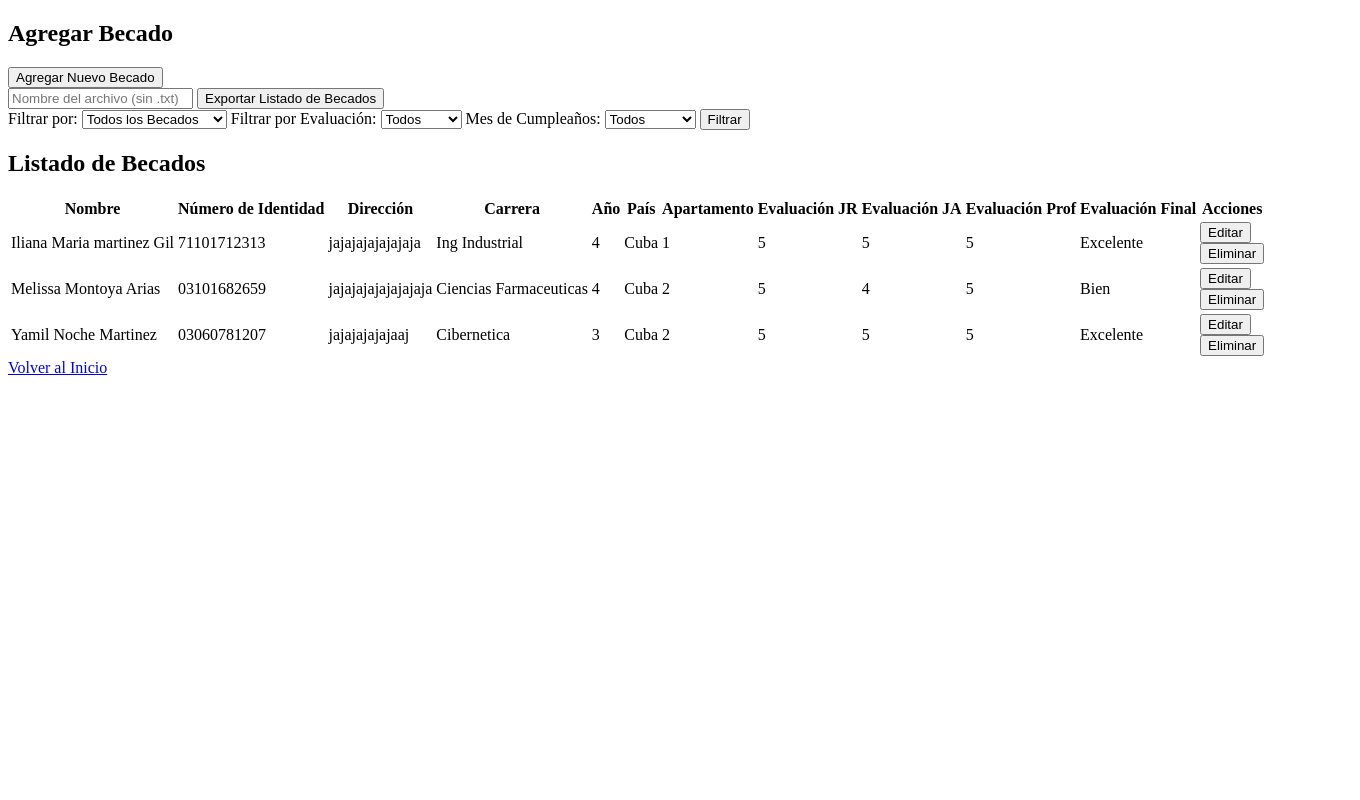
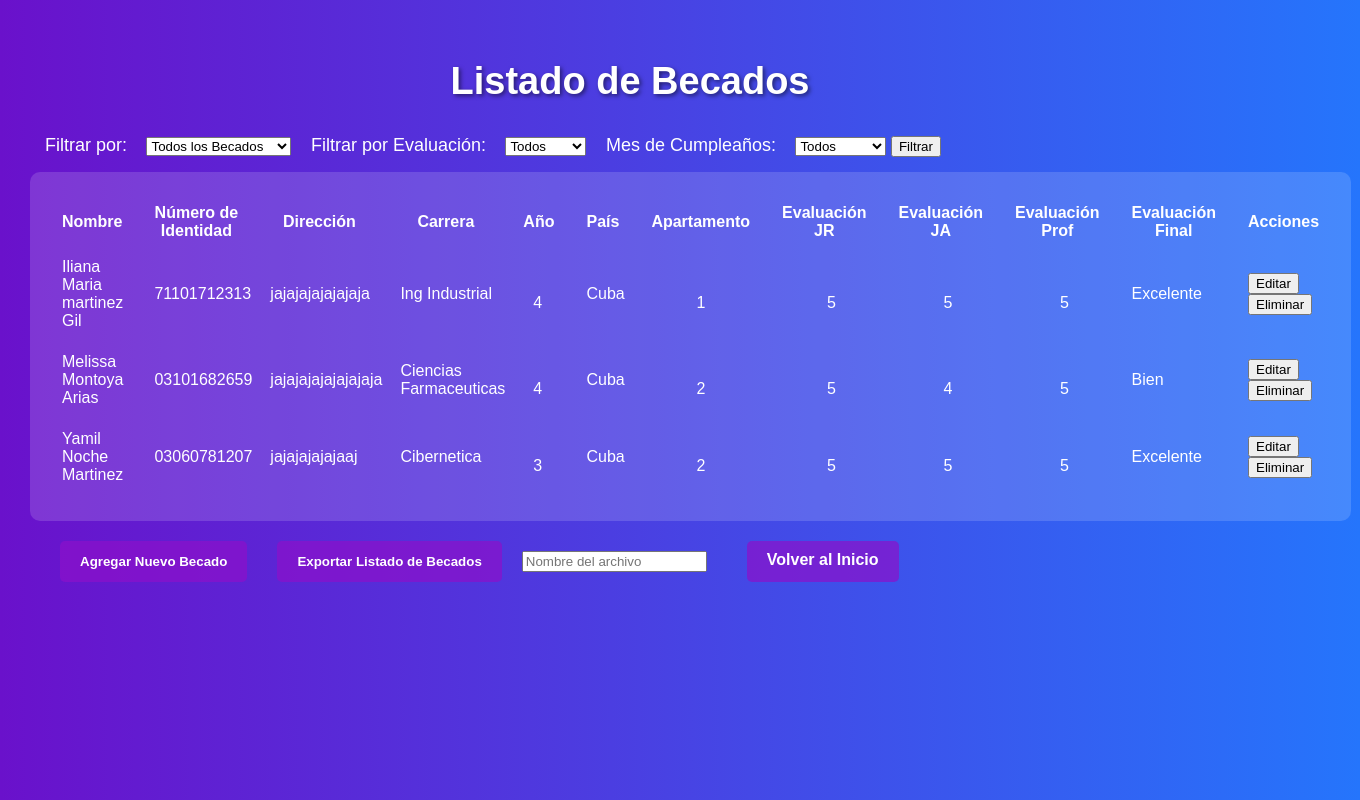
Before and after one commit to Yamil0307/sistema-becados, a Django app: page /add_becado/ in a window 1360 px wide. Run offline with Django 5.2, Linux system fonts and the light colour scheme; a user stored in the database is signed in; data comes from the database, SQL or seed files in the repository; both versions use the stored data as it was after the commit.

Commit message:
Implementando consultas, filtros de busqueda y elementos visuales en las vistas

```diff
--- /dev/null
+++ b/static/css/list_becados.css
@@ -0,0 +1,81 @@
+body {
+    font-family: Arial, sans-serif;
+    background: linear-gradient(to right, #6a11cb, #2575fc);
+    justify-content: center;
+    align-items: center;
+    margin: 30px;
+}
+
+.titulo{
+    color: #fff;
+    margin-top: 60px;
+    margin-left: -100px;
+    display: flex;
+    justify-content: center;
+    font-size: 38px;
+    text-shadow: 2px 2px 4px rgba(0, 0, 0, 0.5);
+}
+
+.filtros{
+    color: #fff;
+    font-size: 18px;
+    margin: 15px;
+}
+
+.tabla_becados{
+    margin-top: 15px;
+    padding: 15px;
+    color: #fff;
+    background-color: rgba(255, 255, 255, 0.15);
+    border-radius: 10px;
+    margin-bottom: 20px;
+}
+
+.columnas{
+    font-size: 16px;
+    padding: 15px;
+    margin-bottom: 20px;
+}
+
+.filas{
+    justify-content: space-evenly;
+    font-size: 16px;
+    padding-left: 15px;
+    padding-bottom: 20px;
+}
+.fila1{
+    padding-left: 25px;
+}
+
+.fila2{
+    padding-left: 60px;
+}
+
+.end{
+    display: flex;
+    justify-content: left;
+}
+
+.boton:hover {
+    background-color: rgba(37, 117, 252, 0.7);
+}
+
+.boton{
+    color: #fff;
+    text-decoration: none;
+    font-weight: bold;
+    margin-left: 30px;
+    padding: 10px 20px;
+    border: none;
+    border-radius: 5px;
+    background-color: rgba(140, 17, 203, 0.7);
+}
+
+.extra{
+    text-decoration: none;
+    font-weight: bold;
+    margin-left: 10px;
+    padding: 10px;
+    border: none;
+    border-radius: 5px;
+}
--- a/templates/add_becado.html
+++ b/templates/add_becado.html
@@ -1,12 +1,13 @@
 <!DOCTYPE html>
 <html>
 <head>
-    <title>Agregar Becado - Residencia Estudiantil</title>
+    <title >Listado Becados - Residencia Estudiantil</title>
     {% load static %}
     <link rel="stylesheet" type="text/css" href="{% static 'css/modal.css' %}">
+    <link rel="stylesheet" type="text/css" href="{% static 'css/list_becados.css' %}">
 </head>
 <body>
-    <h2>Agregar Becado</h2>
+    <h2 class="titulo">Listado de Becados</h2>
 
     {% if messages %}
     <div class="messages">
@@ -16,25 +17,16 @@
     </div>
     {% endif %}
 
-    <button id="addBecadoBtn">Agregar Nuevo Becado</button>
-    <form method="GET" action="{% url 'export_becados' %}">
-        {% csrf_token %}
-        <input type="hidden" name="filter_option" value="{{ filter_option }}">
-        <input type="hidden" name="filter_country" value="{{ filter_country }}">
-        <input type="text" name="filename" placeholder="Nombre del archivo (sin .txt)" required>
-        <button type="submit">Exportar Listado de Becados</button>
-    </form>
-
     <!-- Filter Form -->
     <form method="GET" action="{% url 'add_becado' %}">
-        <label for="filter_option">Filtrar por:</label>
+        <label class="filtros" for="filter_option">Filtrar por:</label>
         <select name="filter_option" id="filter_option" onchange="toggleCountryInput()">
             <option value="all" {% if filter_option == 'all' %}selected{% endif %}>Todos los Becados</option>
             <option value="foreign" {% if filter_option == 'foreign' %}selected{% endif %}>Becados Extranjeros</option>
             <option value="country" {% if filter_option == 'country' %}selected{% endif %}>Por País</option>
         </select>
         <input type="text" name="filter_country" id="filter_country" placeholder="Escriba el país" value="{{ filter_country }}" {% if filter_option != 'country' %}style="display:none;"{% endif %}>
-        <label for="evaluation_filter">Filtrar por Evaluación:</label>
+        <label class="filtros" for="evaluation_filter">Filtrar por Evaluación:</label>
         <select name="evaluation_filter" id="evaluation_filter">
             <option value="all" {% if evaluation_filter == 'all' %}selected{% endif %}>Todos</option>
             <option value="Excelente" {% if evaluation_filter == 'Excelente' %}selected{% endif %}>Excelente</option>
@@ -42,7 +34,7 @@
             <option value="Regular" {% if evaluation_filter == 'Regular' %}selected{% endif %}>Regular</option>
             <option value="Mal" {% if evaluation_filter == 'Mal' %}selected{% endif %}>Mal</option>
         </select>
-        <label for="birthday_month">Mes de Cumpleaños:</label>
+        <label class="filtros" for="birthday_month">Mes de Cumpleaños:</label>
         <select name="birthday_month" id="birthday_month">
             <option value="" {% if birthday_month == '' %}selected{% endif %}>Todos</option>
             <option value="01" {% if birthday_month == '01' %}selected{% endif %}>Enero</option>
@@ -87,39 +79,38 @@
         </div>
     </div>
 
-    <h2>Listado de Becados</h2>
-    <table>
+    <table class="tabla_becados">
         <thead>
             <tr>
-                <th>Nombre</th>
-                <th>Número de Identidad</th>
-                <th>Dirección</th>
-                <th>Carrera</th>
-                <th>Año</th>
-                <th>País</th>
-                <th>Apartamento</th>
-                <th>Evaluación JR</th>
-                <th>Evaluación JA</th>
-                <th>Evaluación Prof</th>
-                <th>Evaluación Final</th>
-                <th>Acciones</th>
+                <th class="columnas">Nombre</th>
+                <th class="columnas">Número de Identidad</th>
+                <th class="columnas">Dirección</th>
+                <th class="columnas">Carrera</th>
+                <th class="columnas">Año</th>
+                <th class="columnas">País</th>
+                <th class="columnas">Apartamento</th>
+                <th class="columnas">Evaluación JR</th>
+                <th class="columnas">Evaluación JA</th>
+                <th class="columnas">Evaluación Prof</th>
+                <th class="columnas"> Evaluación Final</th>
+                <th class="columnas">Acciones</th>
             </tr>
         </thead>
         <tbody>
             {% for becado in becados %}
             <tr>
-                <td>{{ becado.nombre }}</td>
-                <td>{{ becado.numero_identidad }}</td>
-                <td>{{ becado.direccion_particular }}</td>
-                <td>{{ becado.carrera }}</td>
-                <td>{{ becado.año }}</td>
-                <td>{{ becado.pais }}</td>
-                <td>{{ becado.apartamento.numero }}</td>
-                <td>{{ becado.evaluacion_jefe_residencia }}</td>
-                <td>{{ becado.evaluacion_jefe_apto }}</td>
-                <td>{{ becado.evaluacion_profesor }}</td>
-                <td>{{ becado.get_evaluacion_cualitativa }}</td>
-                <td>
+                <td class="filas">{{ becado.nombre }}</td>
+                <td class="filas">{{ becado.numero_identidad }}</td>
+                <td class="filas">{{ becado.direccion_particular }}</td>
+                <td class="filas">{{ becado.carrera }}</td>
+                <td class="fila1">{{ becado.año }}</td>
+                <td class="filas">{{ becado.pais }}</td>
+                <td class="fila2">{{ becado.apartamento.numero }}</td>
+                <td class="fila2">{{ becado.evaluacion_jefe_residencia }}</td>
+                <td class="fila2">{{ becado.evaluacion_jefe_apto }}</td>
+                <td class="fila2">{{ becado.evaluacion_profesor }}</td>
+                <td class="filas">{{ becado.get_evaluacion_cualitativa }}</td>
+                <td class="filas">
                     <button type="button"
                             class="edit-becado-btn"
                             data-becado-id="{{ becado.id }}">
@@ -188,7 +179,17 @@
         </div>
     </div>
 
-    <a href="{% url 'home' %}">Volver al Inicio</a>
+    <div class="end">
+    <button class="boton" id="addBecadoBtn">Agregar Nuevo Becado</button>
+    <button class="boton" type="submit">Exportar Listado de Becados</button>
+    <form class="extra" method="GET" action="{% url 'export_becados' %}">
+        {% csrf_token %}
+        <input type="hidden" name="filter_option" value="{{ filter_option }}">
+        <input type="hidden" name="filter_country" value="{{ filter_country }}">
+        <input type="text" name="filename" placeholder="Nombre del archivo" required>
+    </form>
+    <a class="boton" href="{% url 'home' %}">Volver al Inicio</a>
+    </div>
 
     <script src="{% static 'js/add_becado.js' %}"></script>
     <script>
--- a/templates/home.html
+++ b/templates/home.html
@@ -10,9 +10,9 @@
         <h1>ResEst Manager</h1>
         <div class="menu">
             <ul>
+                <li><a href="{% url 'list_residencias' %}">Listar Residencias</a></li>
                 <li><a href="{% url 'listar_apartamentos' %}">Listar Apartamentos</a></li>
                 <li><a href="{% url 'add_becado' %}">Listar Becados</a></li>
-                <li><a href="{% url 'list_residencias' %}">Listar Residencias</a></li>
                 {% if user.is_authenticated %}
                     <li><a href="{% url 'logout' %}">Cerrar Sesión</a></li>
                 {% else %}
```
Also changed, not shown: static/css/list_apartamentos.css (added, +90 -0 lines), static/css/list_residencias.css (added, +70 -0 lines), templates/list_residencias.html (+21 -20 lines), templates/listar_apartamentos.html (+26 -25 lines), db.sqlite3, 2 other files.
